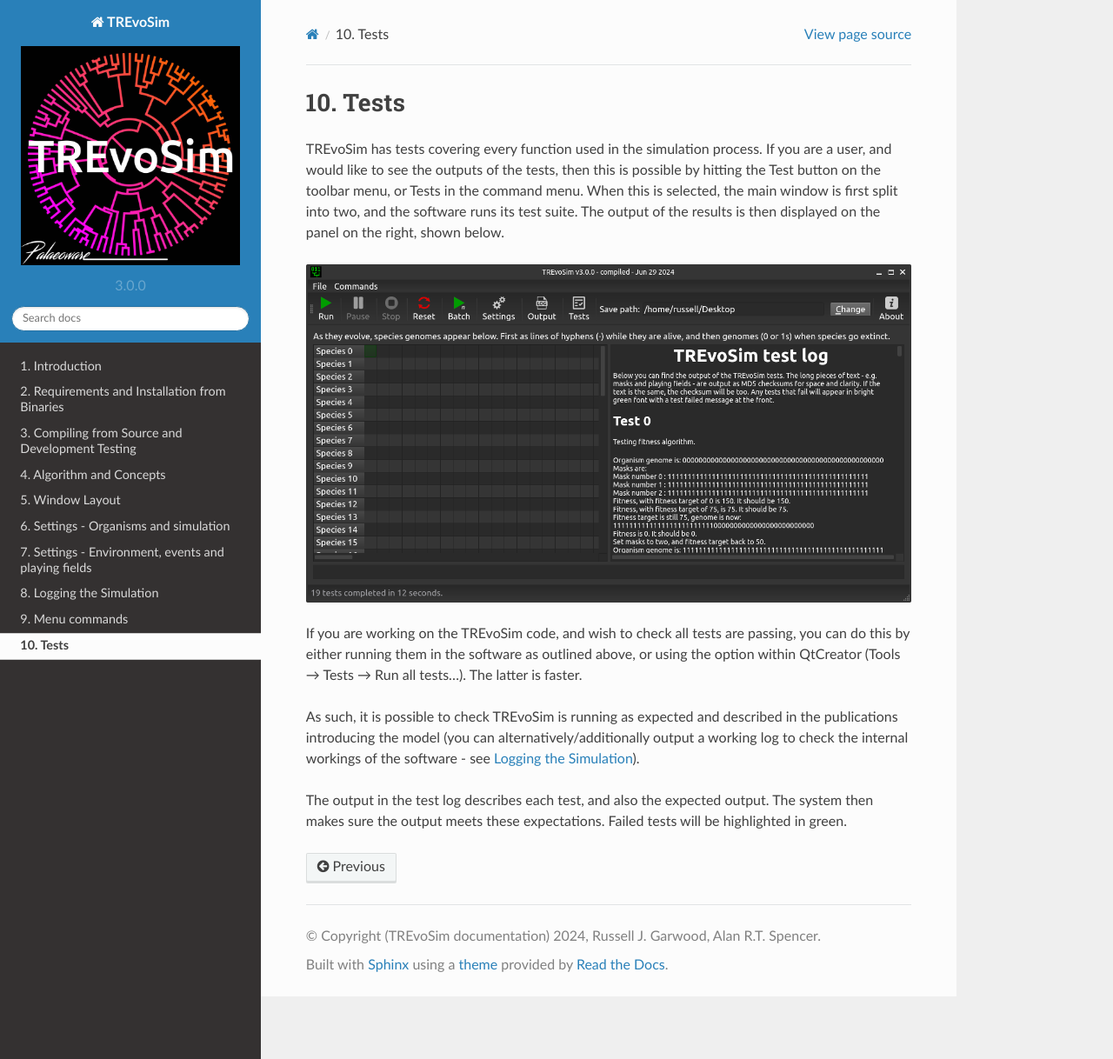
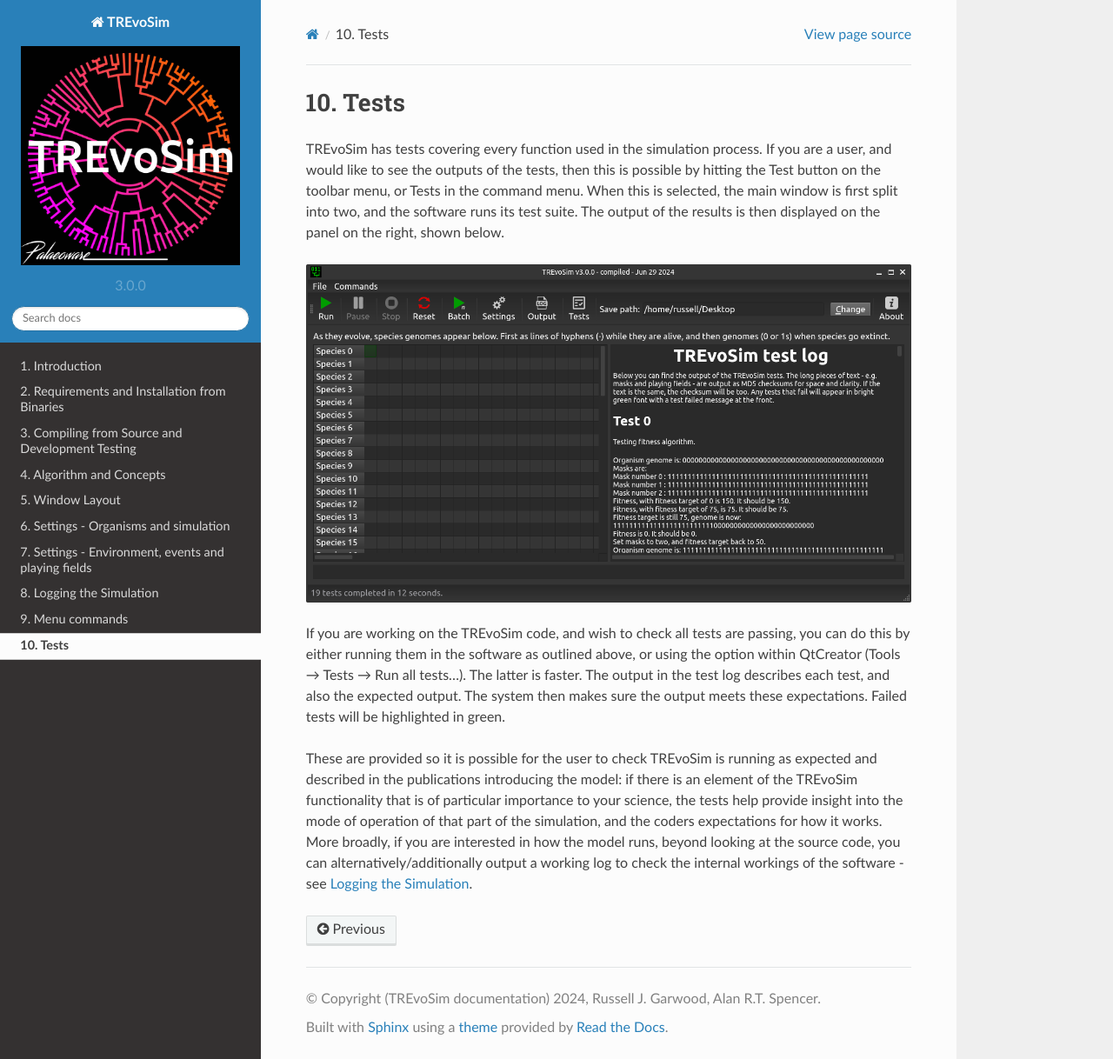
Before and after one commit to palaeoware/trevosim, a Sphinx documentation site: the page built from docs/software_tests.rst, in a window 1280 px wide and 1218 px high. Shown: the whole window at 87% size. Built offline with Sphinx 7.4.7 and the Read the Docs theme 2.0.0, drawn with Linux system fonts in a browser that asks for light colours.

Commit message:
further clarify tests output in response to comments on PR #30

```diff
--- a/docs/software_tests.rst
+++ b/docs/software_tests.rst
@@ -8,8 +8,6 @@
 
 .. figure:: _static/windowLayout_test.png
 
-If you are working on the TREvoSim code, and wish to check all tests are passing, you can do this by either running them in the software as outlined above, or using the option within QtCreator (Tools |rarr| Tests |rarr| Run all tests...). The latter is faster.
+If you are working on the TREvoSim code, and wish to check all tests are passing, you can do this by either running them in the software as outlined above, or using the option within QtCreator (Tools |rarr| Tests |rarr| Run all tests...). The latter is faster. The output in the test log describes each test, and also the expected output. The system then makes sure the output meets these expectations. Failed tests will be highlighted in green.
 
-As such, it is possible to check TREvoSim is running as expected and described in the publications introducing the model (you can alternatively/additionally output a working log to check the internal workings of the software - see :ref:`loggingsim`).
-
-The output in the test log describes each test, and also the expected output. The system then makes sure the output meets these expectations. Failed tests will be highlighted in green.
+These are provided so it is possible for the user to check TREvoSim is running as expected and described in the publications introducing the model: if there is an element of the TREvoSim functionality that is of particular importance to your science, the tests help provide insight into the mode of operation of that part of the simulation, and the coders expectations for how it works. More broadly, if you are interested in how the model runs, beyond looking at the source code, you can alternatively/additionally output a working log to check the internal workings of the software - see :ref:`loggingsim`.
```
